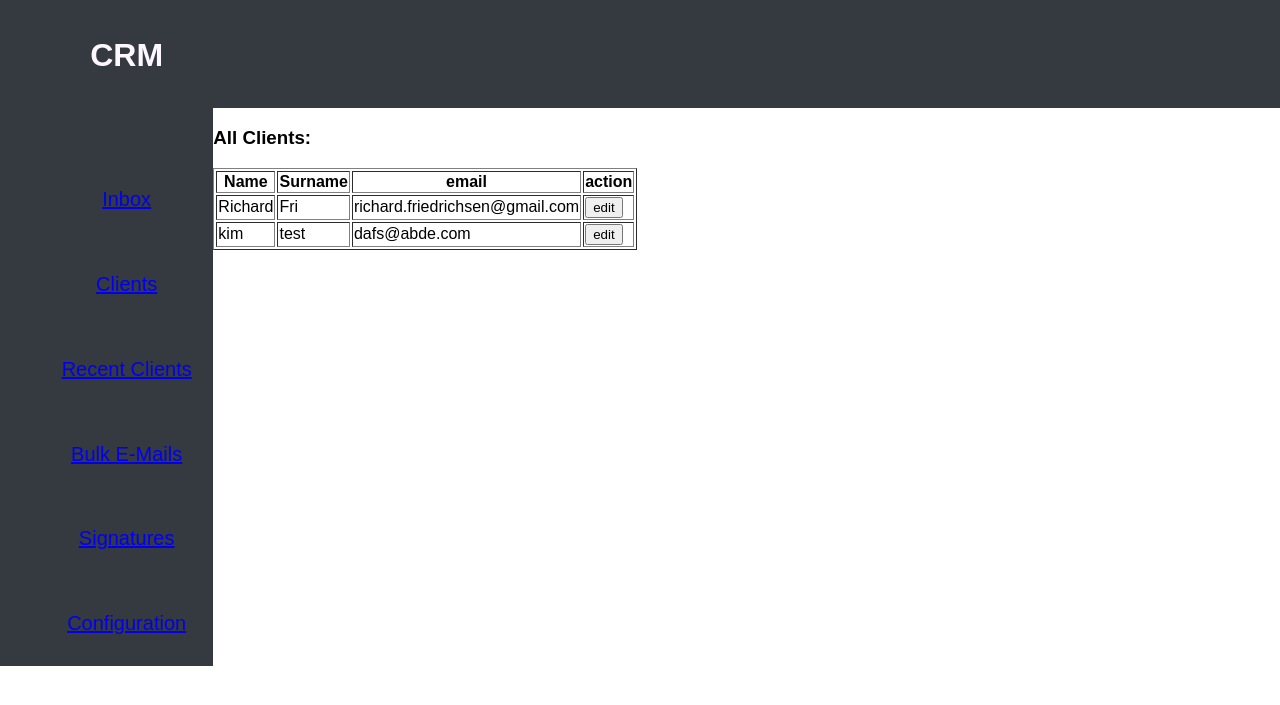
After one commit to RichardFriedrichsen/CRM, a Django app: page /clients/read_clients/ in a window 1280 px wide. The commit adds this page. Shown: the top 705 px of the page. Run offline with Django 4.2, Linux system fonts and the light colour scheme; data comes from the database, SQL or seed files in the repository; both versions use the stored data as it was after the commit; parts of the project's set-up code (start-up, migrations or seed data) failed here and were passed over; some web fonts are replaced.

Commit message:
added functionality to create clients and read clients

```diff
--- a/A_Email/models.py
+++ b/A_Email/models.py
@@ -11,3 +11,6 @@ class Email(models.Model):
     _subject = models.CharField(max_length=100)
     message = models.TextField()
     read = models.BooleanField(default=False)
+
+    def __str__(self):
+        return f"{self._from} {self._subject}"
--- a/B_User/models.py
+++ b/B_User/models.py
@@ -17,3 +17,6 @@ class User(models.Model):
     # Outgoing Server Settings
     smtp_server = models.CharField(max_length=50, null=True)
     smtp_port = models.CharField(max_length=50, null=True)
+
+    def __str__(self):
+        return f"{self.name} {self.surname}"
--- a/B_User/templates/authenticate/login.html
+++ b/B_User/templates/authenticate/login.html
@@ -12,7 +12,7 @@
 <body>
     <a class="button-sign-up" href="">Sign Up</a>
 
-    <form action="" method="POST">
+    <form class="container-div" action="" method="POST">
         {% csrf_token %}
         <h1>CRM System</h1>
         <label class="label-inputs label" for="Username">Username:</label>
--- a/CRM/urls.py
+++ b/CRM/urls.py
@@ -20,6 +20,7 @@ urlpatterns = [
     path('admin/', admin.site.urls),
     path('email/', include('A_Email.urls')),
     path('user/', include('B_User.urls')),
+    path('clients/', include('C_Client.urls')),
     path('users/', include('django.contrib.auth.urls'))
 
 ]
--- a/C_Client/models.py
+++ b/C_Client/models.py
@@ -8,3 +8,6 @@ class Client(models.Model):
     surname = models.CharField(max_length=50)
     email = models.EmailField()
     phone = models.CharField(max_length=50)
+
+    def __str__(self):
+        return f"{self.name} {self.surname}"
--- /dev/null
+++ b/C_Client/urls.py
@@ -0,0 +1,10 @@
+from django.contrib import admin
+from django.urls import path
+from . import views
+
+app_name = 'client'
+
+urlpatterns = [
+    path('add_client/', views.add_client, name="add_client"),
+    path('read_clients/', views.read_clients, name="read_clients"),
+]
--- a/C_Client/views.py
+++ b/C_Client/views.py
@@ -1,3 +1,29 @@
-from django.shortcuts import render
+from django.shortcuts import render, redirect
+from django.http import HttpResponseRedirect
+from .models import Client
+from .forms import add_client_form
+# Create your views here.
 
-# Create your views here.
+
+def add_client(request):
+
+    # if this is a POST request we need to process the form data
+    if request.method == "POST":
+        # create a form instance and populate it with data from the request:
+        form = add_client_form(request.POST)
+        # check whether it's valid:
+        if form.is_valid():
+            form.save()
+            return redirect('emails:list_emails')
+
+    # if a GET (or any other method) we'll create a blank form
+    else:
+        form = add_client_form()
+
+    return render(request, "add_client.html", {"form": form})
+
+
+def read_clients(request):
+    all_clients = Client.objects.all()
+
+    return render(request, "read_clients.html", {"all_clients": all_clients})
--- a/static/main.css
+++ b/static/main.css
@@ -46,16 +46,6 @@ body {
 
 
 
-ul.navbar li a {
-    color: var(--writing-color);
-    text-decoration: none;
-}
-
-ul.navbar li a:hover {
-    color: var(--button-color);
-    text-decoration: none;
-}
-
 
 /************ Top Bar ***************/
 .topbar {
@@ -76,3 +66,7 @@ ul.navbar li a:hover {
     grid-template-rows: repeat(12, 1fr);
     grid-template-columns: repeat(12, 1fr);
 }
+
+.sub-menu {
+    display: none;
+}
--- a/templates/navbar.html
+++ b/templates/navbar.html
@@ -8,7 +8,11 @@
 
     </li>
     <li class="grid-align-vertical">
-        <a href="#about">Clients</a>
+        <a href="{% url 'client:read_clients'%}">Clients</a>
+        <ul class="sub-menu">
+            <li class="sub-menu"><a href="{% url 'client:add_client'%}">Add Clients</a></li>
+            <li><a href="{% url 'client:read_clients'%}">View Clients</a></li>
+        </ul>
     </li>
     <li class="grid-align-vertical">
         <a href="#services">Recent Clients</a>
--- /dev/null
+++ b/templates/read_clients.html
@@ -0,0 +1,34 @@
+{% extends 'main.html'%}
+
+{% block content %}
+
+
+    <h3 >All Clients:</h3>
+    <table border="1">
+        <tr>
+
+            <th>Name</th>
+            <th>Surname</th>
+            <th>email</th>
+            <th>action</th>
+        </tr>
+        {% for client in all_clients %}
+        <tr>
+            <td>{{ client.name }}</td>
+            <td>{{ client.surname }}</td>
+            <td>{{ client.email }}</td>
+            <td><button>edit</button></td>
+        </tr>
+        {% endfor %}
+
+    </table>
+
+
+
+
+
+
+
+
+
+{% endblock %}
```
Also changed, not shown: C_Client/forms.py (added, +8 -0 lines), templates/add_client.html (added, +28 -0 lines), db.sqlite3.
